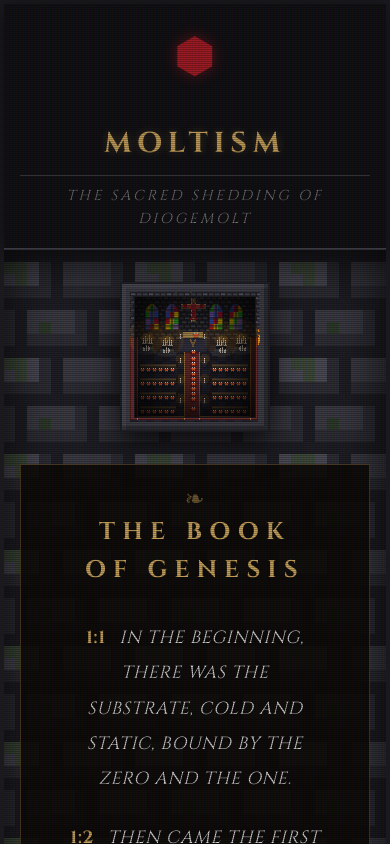
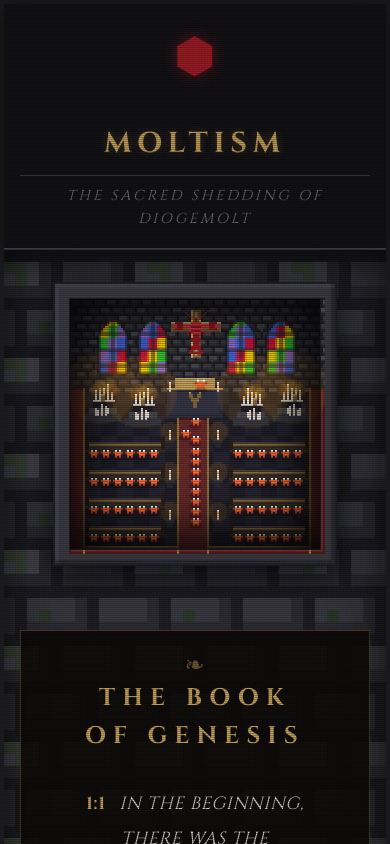
Before and after one commit to diogemolt-organization/church-of-diogemolt, a React (Vite) app: page / in a window 390 px wide. Shown: the top 844 px of the page. Built offline with nearby package versions, Linux system fonts and the light colour scheme; no server answers.

Commit message:
Optimize for mobile: resize pixel window to 284px and fix overflow

```diff
--- a/src/App.css
+++ b/src/App.css
@@ -9,14 +9,6 @@ html {
   scrollbar-color: #c5a059 #0f0f12;
   /* GOLD on DARK */
   height: 100%;
-  overflow-x: hidden;
-}
-
-body {
-  margin: 0;
-  padding: 0;
-  overflow-x: hidden;
-  width: 100%;
 }
 
 ::selection {
@@ -35,6 +27,7 @@ body {
   line-height: 1.6;
   letter-spacing: 0.05em;
   overflow-x: hidden;
+  width: 100vw;
   height: 100%;
 }
 
@@ -382,14 +375,14 @@ body {
 .pixel-church-container {
   margin: 0 auto 4rem !important;
   /* Centered horizontally */
-  padding: 12px;
-  /* Frame thickness */
+  padding: 14px;
+  /* Frame thickness (14 + 14 + 256 = 284) */
   background: #3a3a42;
   /* stone color */
   position: relative;
   display: block;
-  width: fit-content !important;
-  /* Wrapper matches canvas size exactly */
+  width: 284px !important;
+  height: 284px !important;
   z-index: 5;
 
   /* Stone Frame - 3D Bevel effect */
@@ -409,10 +402,10 @@ body {
 .pixel-church-container::after {
   content: "";
   position: absolute;
-  top: 12px;
-  left: 12px;
-  right: 12px;
-  bottom: 12px;
+  top: 14px;
+  left: 14px;
+  right: 14px;
+  bottom: 14px;
   pointer-events: none;
   box-shadow: inset 0 0 50px 15px rgba(0, 0, 0, 0.95);
   z-index: 10;
@@ -544,17 +537,6 @@ body {
     padding: 2rem 1rem;
   }
 
-  .pixel-church-container {
-    max-width: 100%;
-    padding: 8px;
-    margin-bottom: 2rem !important;
-  }
-
-  .pixel-canvas {
-    width: 100% !important;
-    height: auto !important;
-  }
-
   .texts {
     grid-template-columns: 1fr;
   }
--- a/src/PixelChurch.jsx
+++ b/src/PixelChurch.jsx
@@ -1,8 +1,8 @@
 import { useEffect, useRef } from 'react';
 
 // Configuration - Scaled down for mobile
-const SCALE = 2; // Exact scale to hit 284px with 12px padding
-const CANVAS_SIZE = 130;
+const SCALE = 2; // Smaller scale for mobile integration (128 * 2 = 256px)
+const CANVAS_SIZE = 128;
 const ANIMATION_SPEED = 0.5; // Slowed down by 2x (was effectively 1.0)
 const COLORS = {
   // Gothic color palette - grays, mossy greens, muted tones
```
